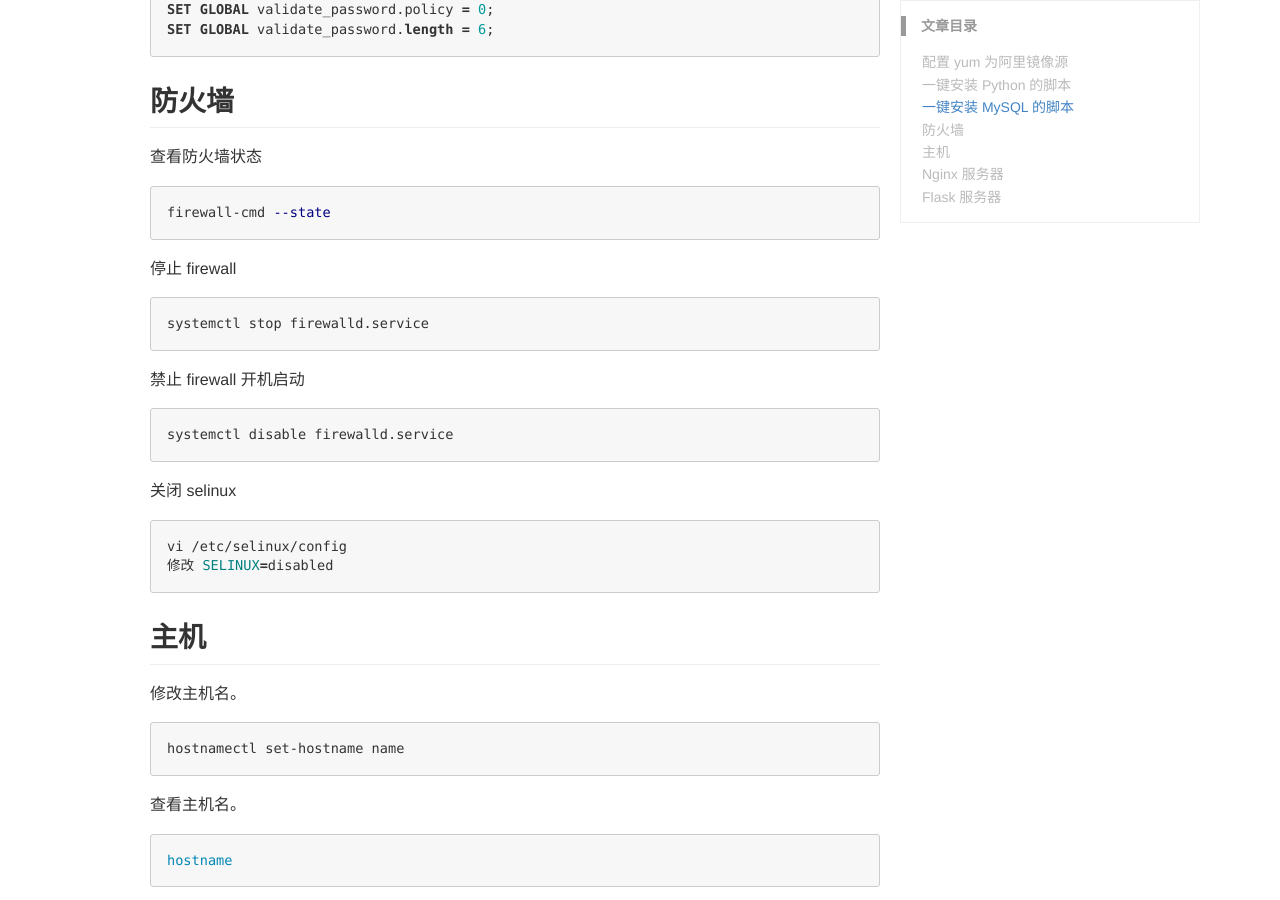
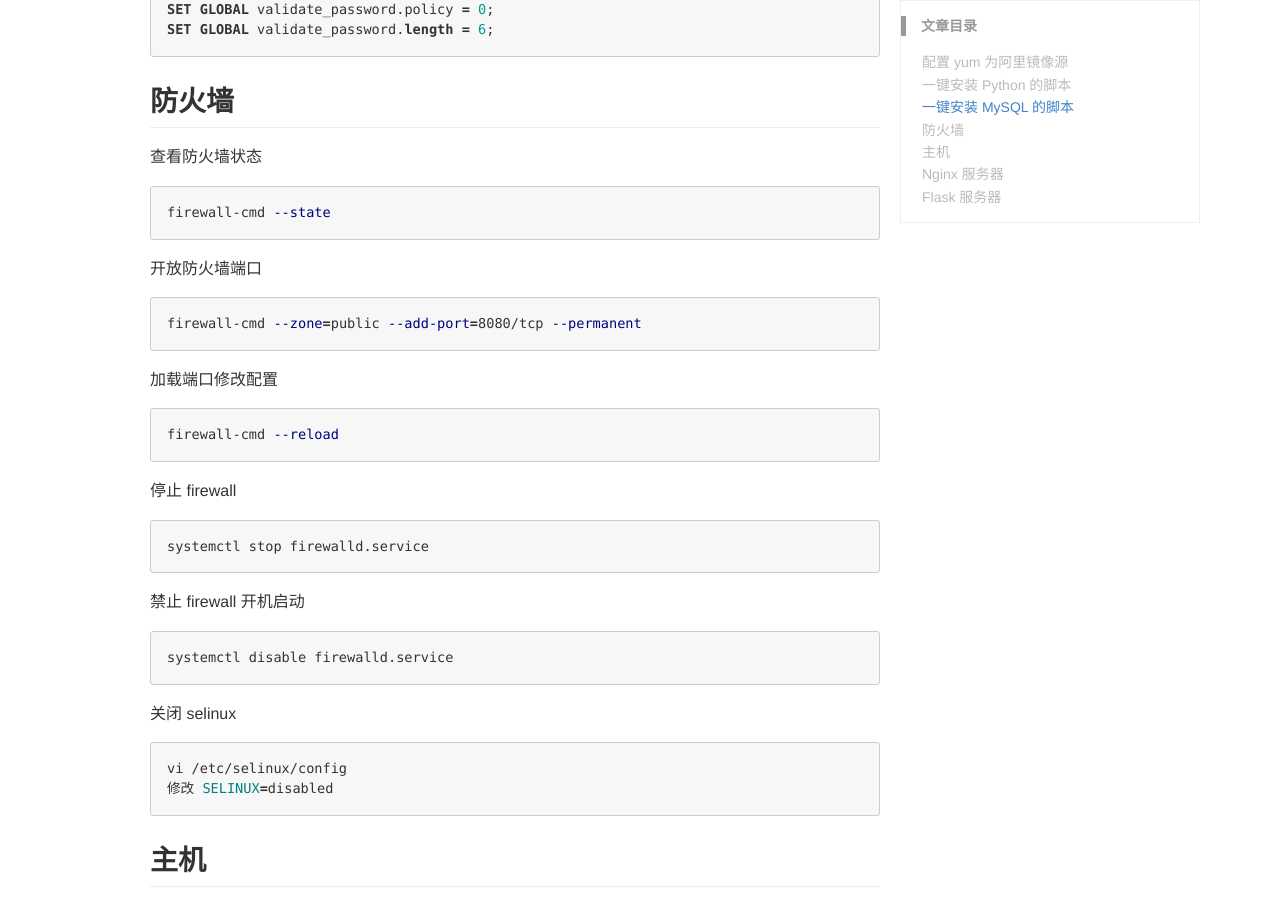
Before and after one commit to breezeer/note_in_test, a Jekyll site: the page built from _posts/2020-08-16-linux-download.md, in a window 1280 px wide and 900 px high, scrolled down 1888 px. Built offline with Jekyll 4.4.1, drawn with Linux system fonts in a browser that asks for light colours.

Commit message:
Update 2020-08-16-linux-download.md

````diff
--- a/_posts/2020-08-16-linux-download.md
+++ b/_posts/2020-08-16-linux-download.md
@@ -98,6 +98,18 @@ SET GLOBAL validate_password.length = 6;
 
 ``` shell
 firewall-cmd --state
+```
+
+开放防火墙端口
+
+``` shell
+firewall-cmd --zone=public --add-port=8080/tcp --permanent
+```
+
+加载端口修改配置
+
+``` shell
+firewall-cmd --reload
 ```
 
 停止 firewall
````
